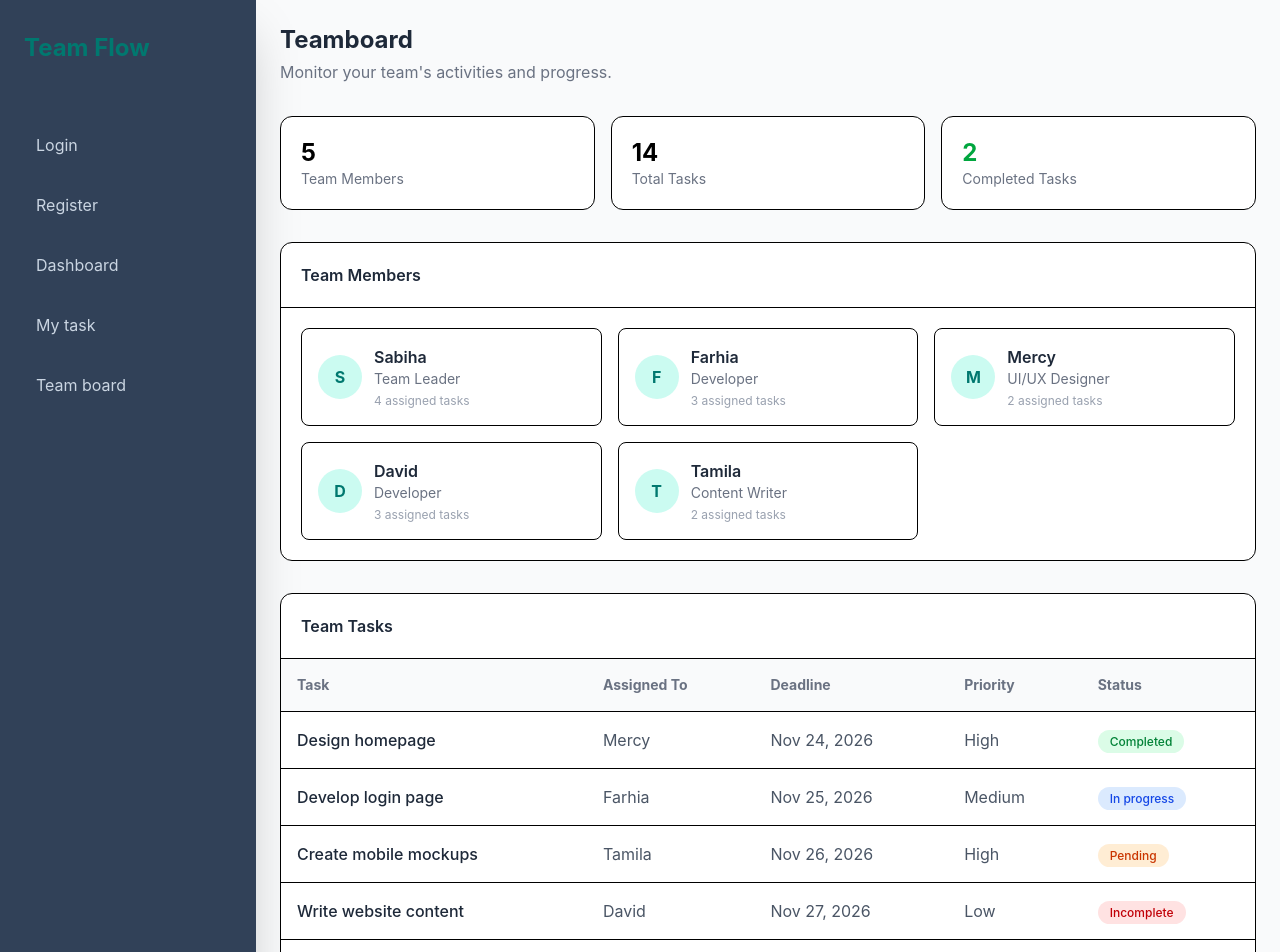
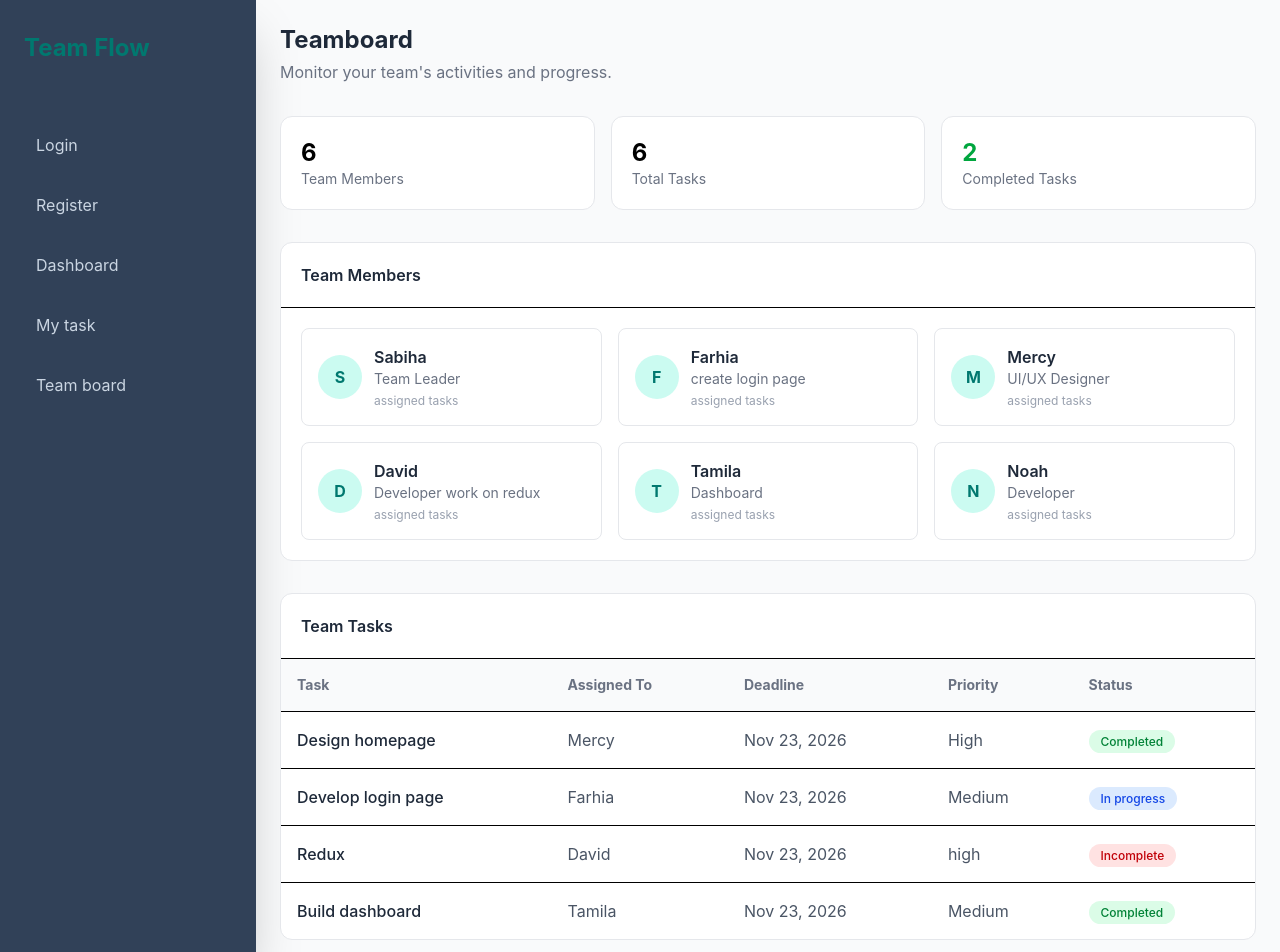
Before and after one commit to David-Mwonge123/team-flow, a React (Vite) app: page /teamboard in a window 1280 px wide. Shown: the top 952 px of the page. Built offline with nearby package versions, Linux system fonts and the light colour scheme.

Commit message:
add one team member and assigning task

```diff
--- a/src/pages/Teamboard.jsx
+++ b/src/pages/Teamboard.jsx
@@ -2,11 +2,12 @@
 import Navbar from "../components/Navbar";
 
 const members = [
-    { id: 1, name: "Sabiha", role: "Team Leader", tasks: 4 },
-    { id: 2, name: "Farhia", role: "Developer", tasks: 3 },
-    { id: 3, name: "Mercy", role: "UI/UX Designer", tasks: 2 },
-    { id: 4, name: "David", role: "Developer", tasks: 3 },
-    { id: 5, name: "Tamila", role: "Content Writer", tasks: 2 },
+    { id: 1, name: "Sabiha", role: "Team Leader"},
+    { id: 2, name: "Farhia", role: "create login page"},
+    { id: 3, name: "Mercy", role: "UI/UX Designer"},
+    { id: 4, name: "David", role: "Developer work on redux" },
+    { id: 5, name: "Tamila", role: "Dashboard"},
+     { id: 5, name: "Noah", role: "Developer"},
 ];
 
 const teamTasks = [
@@ -14,7 +15,7 @@ const teamTasks = [
         id: 1,
         title: "Design homepage",
         assigned: "Mercy",
-        deadline: "Nov 24, 2026",
+        deadline: "Nov 23, 2026",
         priority: "High",
         status: "Completed",
     },
@@ -22,31 +23,24 @@ const teamTasks = [
         id: 2,
         title: "Develop login page",
         assigned: "Farhia",
-        deadline: "Nov 25, 2026",
+        deadline: "Nov 23, 2026",
         priority: "Medium",
         status: "In progress",
     },
-    {
-        id: 3,
-        title: "Create mobile mockups",
-        assigned: "Tamila",
-        deadline: "Nov 26, 2026",
-        priority: "High",
-        status: "Pending",
-    },
+
     {
         id: 4,
-        title: "Write website content",
+        title: "Redux",
         assigned: "David",
-        deadline: "Nov 27, 2026",
-        priority: "Low",
+        deadline: "Nov 23, 2026",
+        priority: "high",
         status: "Incomplete",
     },
     {
         id: 5,
         title: "Build dashboard",
         assigned: "Tamila",
-        deadline: "Nov 28, 2026",
+        deadline: "Nov 23, 2026",
         priority: "Medium",
         status: "Completed",
     },
@@ -69,17 +63,17 @@ function Teamboard() {
                 {/* Team overview */}
                 <div className="grid grid-cols-3 gap-4 mb-8">
 
-                    <div className="bg-white border p-5 rounded-xl">
-                        <h2 className="text-2xl font-bold">5</h2>
+                    <div className="bg-white border-gray-200 border p-5 rounded-xl">
+                        <h2 className="text-2xl font-bold">6</h2>
                         <p className="text-gray-500 text-sm">Team Members</p>
                     </div>
 
-                    <div className="bg-white border p-5 rounded-xl">
-                        <h2 className="text-2xl font-bold">14</h2>
+                    <div className="bg-white border-gray-200 border p-5 rounded-xl">
+                        <h2 className="text-2xl font-bold">6</h2>
                         <p className="text-gray-500 text-sm">Total Tasks</p>
                     </div>
 
-                    <div className="bg-white border p-5 rounded-xl">
+                    <div className="bg-white border-gray-200 border p-5 rounded-xl">
                         <h2 className="text-2xl font-bold text-green-600">2</h2>
                         <p className="text-gray-500 text-sm">Completed Tasks</p>
                     </div>
@@ -87,7 +81,7 @@ function Teamboard() {
                 </div>
 
                 {/* Team members */}
-                <div className="bg-white border rounded-xl mb-8">
+                <div className="bg-white border-gray-200 border rounded-xl mb-8">
 
                     <div className="p-5 border-b">
                         <h2 className="font-semibold text-gray-800">
@@ -100,7 +94,7 @@ function Teamboard() {
                         {members.map((member) => (
                             <div
                                 key={member.id}
-                                className="border rounded-lg p-4 flex items-center gap-3"
+                                className="border rounded-lg p-4 border-gray-200 flex items-center gap-3"
                             >
 
                                 <div className="w-11 h-11 bg-teal-100 text-teal-700 rounded-full flex items-center justify-center font-bold">
@@ -128,7 +122,7 @@ function Teamboard() {
                 </div>
 
                 {/* Team tasks */}
-                <div className="bg-white border rounded-xl overflow-x-auto">
+                <div className="bg-white border rounded-xl border-gray-200 overflow-x-auto">
 
                     <div className="p-5 border-b">
                         <h2 className="font-semibold text-gray-800">
@@ -136,7 +130,7 @@ function Teamboard() {
                         </h2>
                     </div>
 
-                    <table className="w-full text-left">
+                    <table className="w-full text-left ">
 
                         <thead className="bg-gray-50 text-gray-500 text-sm">
                             <tr>
```
